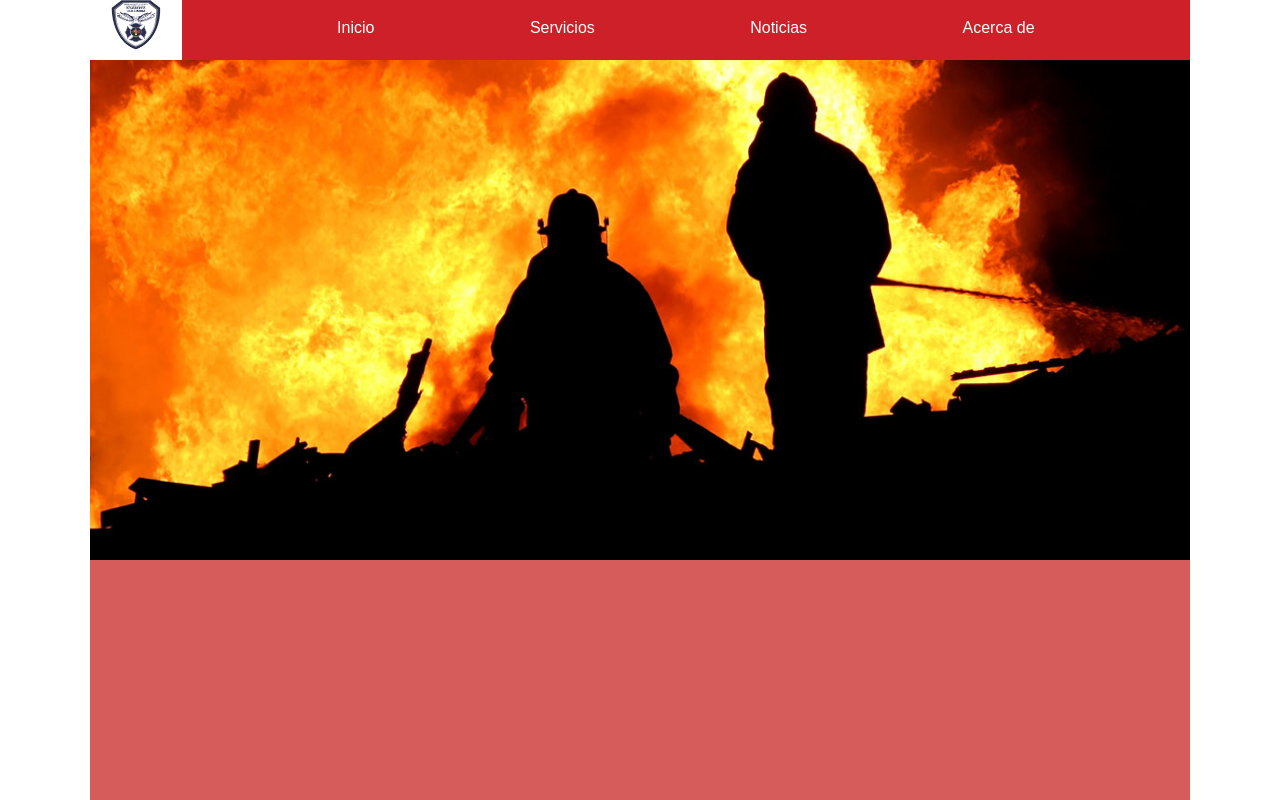
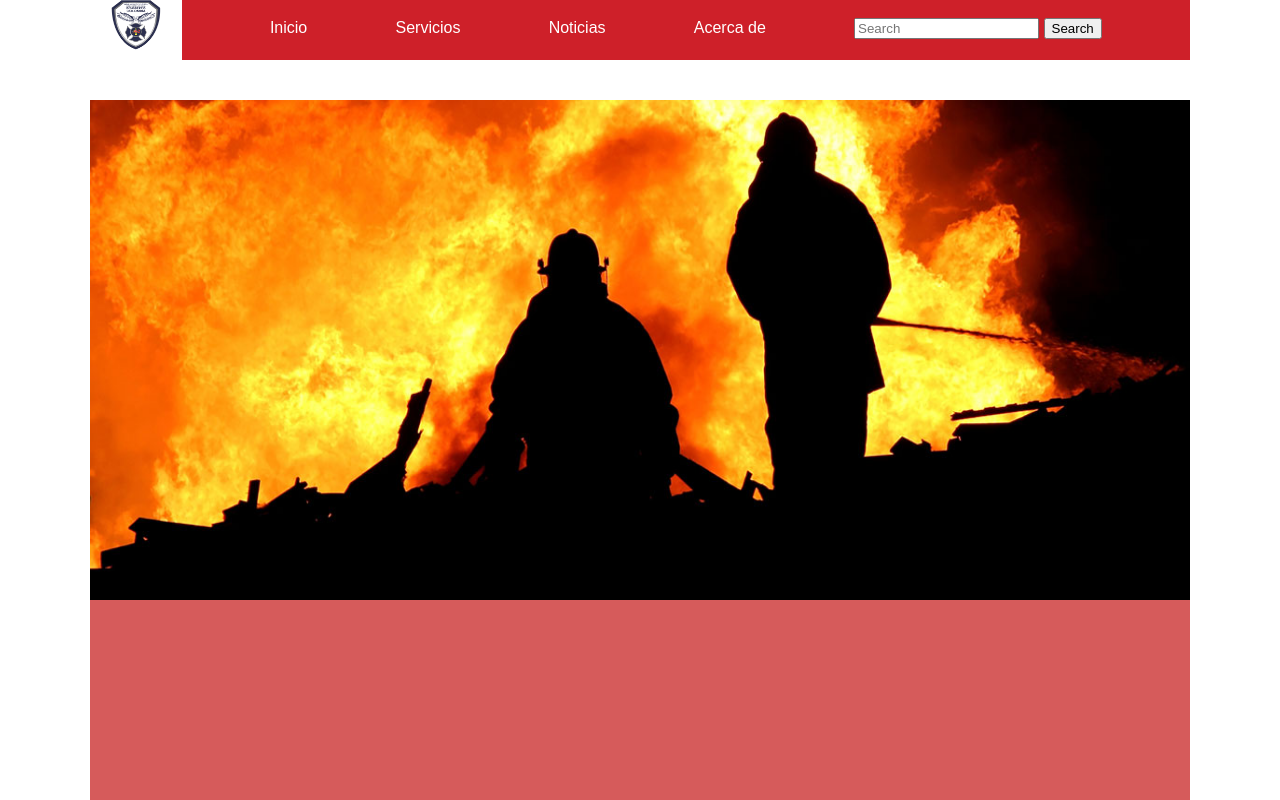
Before and after one commit to mandresblanco/first_web, a plain HTML site: page index.html in a window 1280 px wide. Shown: the top 800 px of the page. Drawn offline with Linux system fonts and the light colour scheme.

Commit message:
git commit on Rama1

```diff
--- a/index.html
+++ b/index.html
@@ -31,7 +31,16 @@
                 <li class="main-menu__item">
                     <a href="./about" class="main-menu__link">Acerca de</a>
                 </li>
+
+                    <form class="main-menu__item">
+                      <input class="form-control me-2" type="search" placeholder="Search" aria-label="Search">
+                      <button class="btn btn-outline-success" type="submit">Search</button>
+                    </form>
+                  </div>
             </ul>
+
+
+
         </nav>
 
     </div>
```
